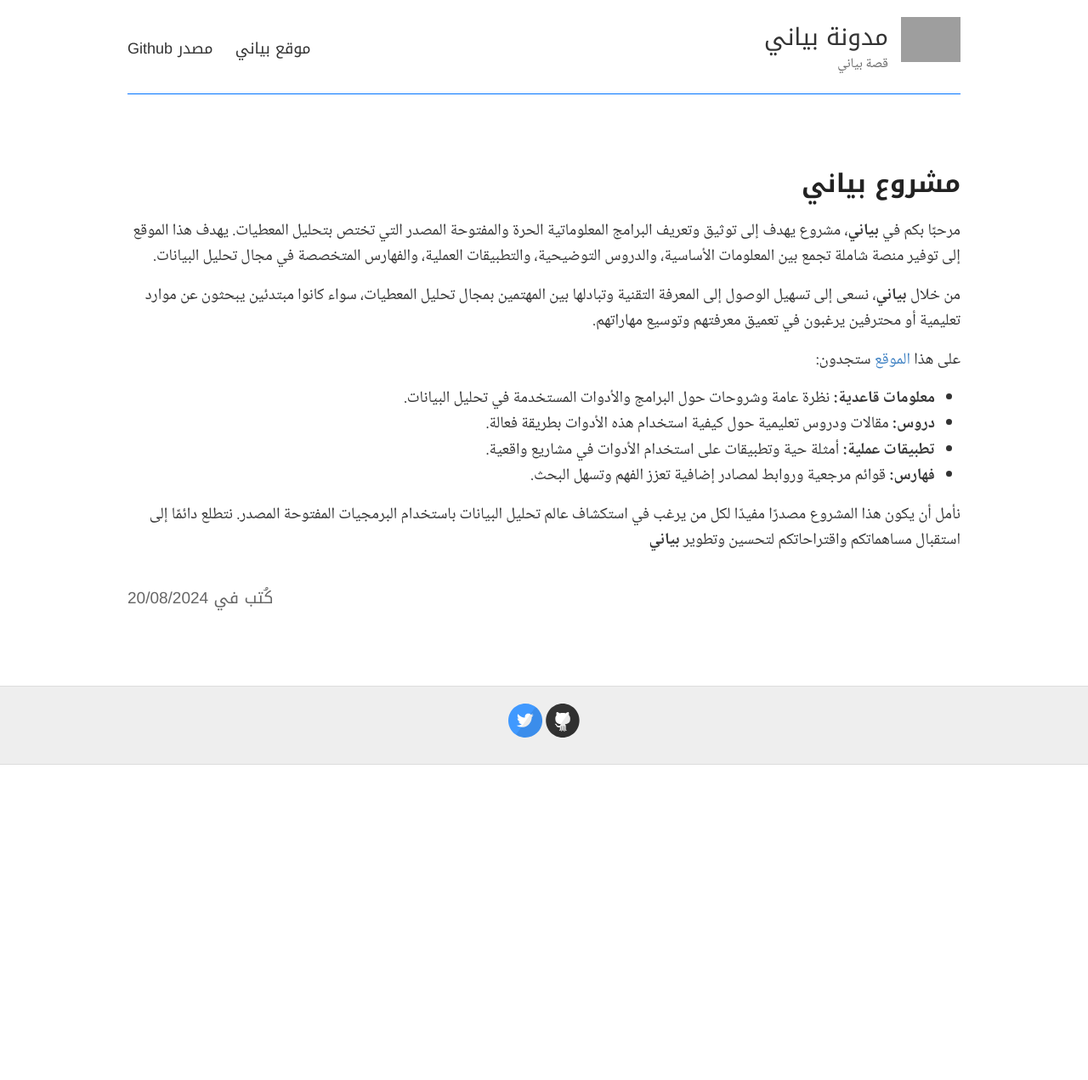
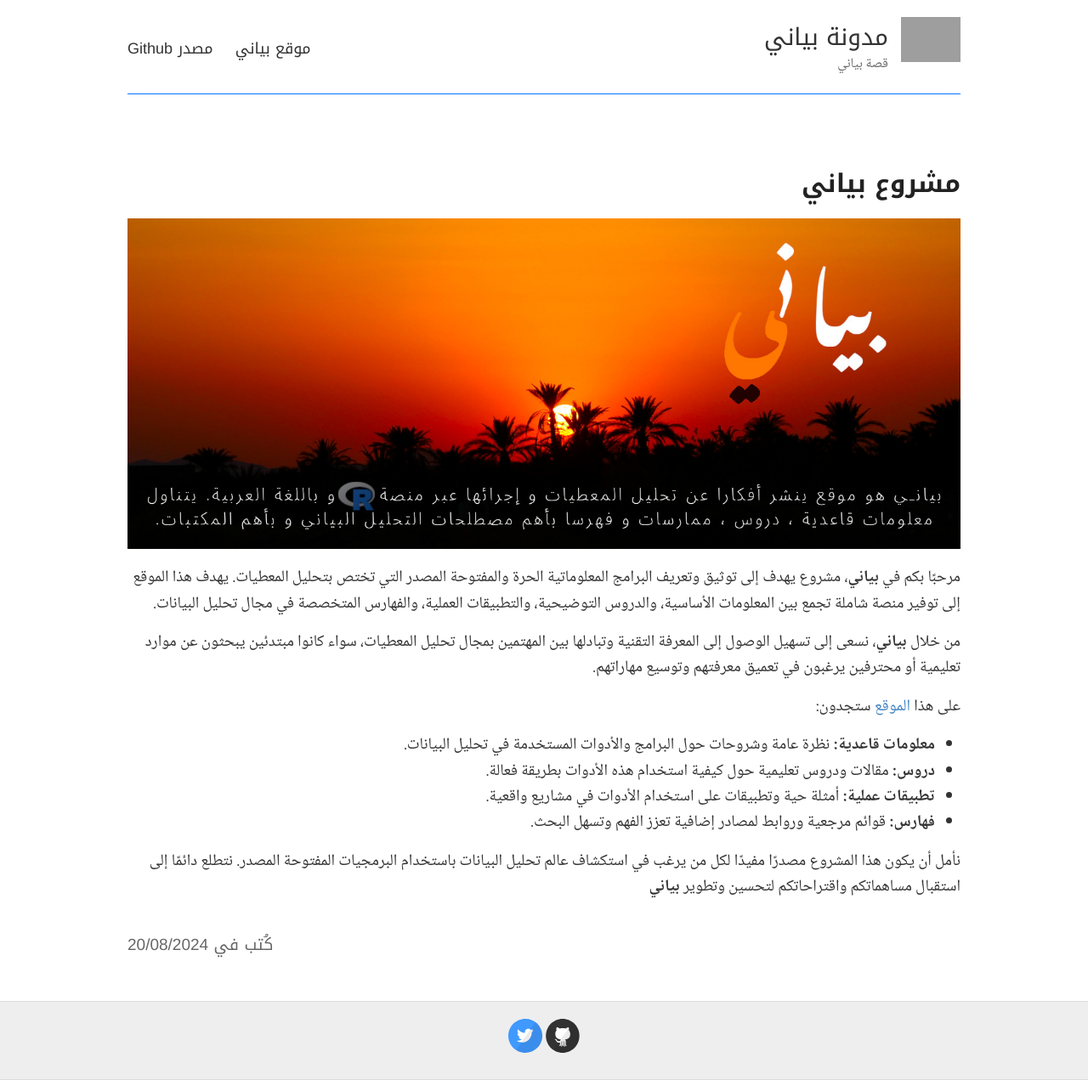
Before and after one commit to bayanyblog/bayanyblog.github.io, a Jekyll site: the page built from _posts/2024-08-20-project Bayany.md, in a window 1280 px wide. Shown: the whole page at 85% size. Built offline with Jekyll 4.4.1, drawn with Linux system fonts in a browser that asks for light colours; before the commit the page ends 900 px from its top, so only the background shows below that; grey boxes are pictures that could not be loaded.

Commit message:
ِadd an image to introduction post

```diff
--- a/_posts/2024-08-20-project Bayany.md
+++ b/_posts/2024-08-20-project Bayany.md
@@ -4,6 +4,9 @@ title: مشروع بياني
 description: رحبًا بكم في **بياني**، مشروع يهدف إلى توثيق وتعريف البرامج المعلوماتية الحرة والمفتوحة المصدر التي تختص بتحليل المعطيات. يهدف هذا الموقع إلى توفير منصة شاملة تجمع بين المعلومات الأساسية، والدروس التوضيحية، والتطبيقات العملية، والفهارس المتخصصة في مجال تحليل البيانات.
 img: <img src="https://raw.githubusercontent.com/yOOs-dz/bayanyblog/main/images/logo_Rtips.png" width='100' height= auto/>
 ---
+
+![بياني](/images/banner_v1.jpg "مشروع بياني")
+
 
 مرحبًا بكم في **بياني**، مشروع يهدف إلى توثيق وتعريف البرامج المعلوماتية الحرة والمفتوحة المصدر التي تختص بتحليل المعطيات. يهدف هذا الموقع إلى توفير منصة شاملة تجمع بين المعلومات الأساسية، والدروس التوضيحية، والتطبيقات العملية، والفهارس المتخصصة في مجال تحليل البيانات.
 
```
